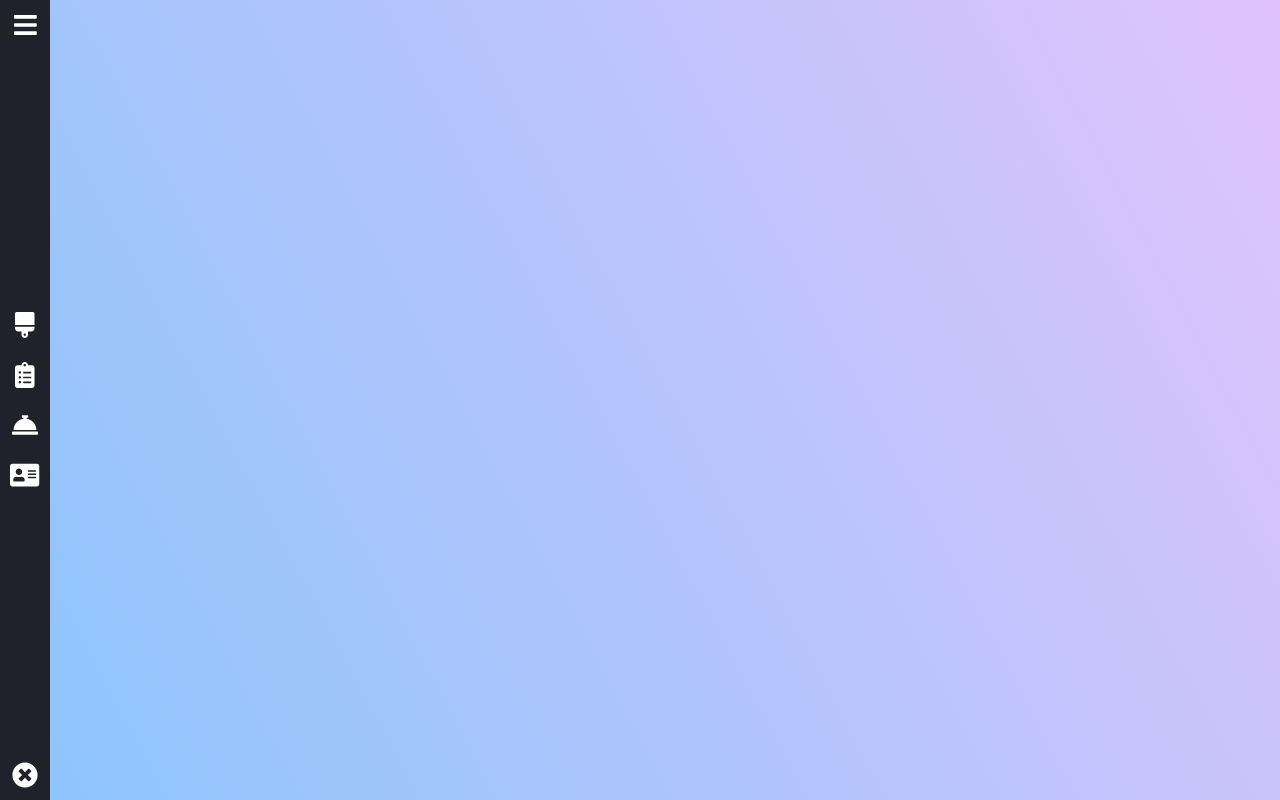
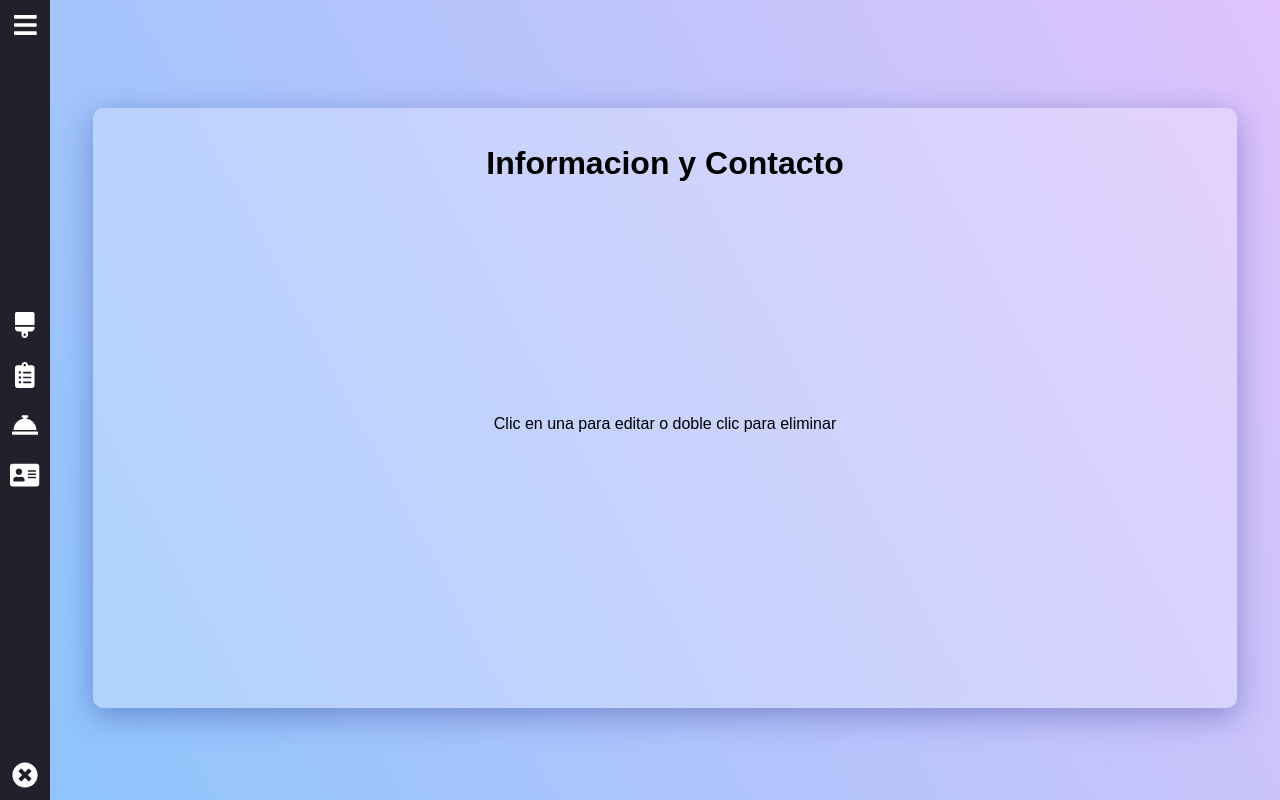
Before and after one commit to ElvisGmz/HomeSolutionsReactJS, a React (Create React App) app: page /admin/setabout in a window 1280 px wide. Built offline with nearby package versions, Linux system fonts and the light colour scheme.

Commit message:
Maquetando...

```diff
--- /dev/null
+++ b/src/Components/DashboardComponents/ComponentsContainer/SetAbout.jsx
@@ -0,0 +1,51 @@
+import React from "react";
+import styled from "styled-components";
+
+export default function SetAbout() {
+  return (
+    <CardContainer>
+      <h1>Informacion y Contacto</h1>
+      <p>Clic en una para editar o doble clic para eliminar</p>
+    </CardContainer>
+  );
+}
+
+const CardContainer = styled.div`
+  background: rgba(255, 255, 255, 0.25);
+  box-shadow: 0 8px 32px 0 rgba(31, 38, 135, 0.37);
+  backdrop-filter: blur(4px);
+  -webkit-backdrop-filter: blur(4px);
+  border-radius: 10px;
+  min-width: 280px;
+  width: 100%;
+  max-width: 1144px;
+  height: 100%;
+  max-height: 600px;
+  display: flex;
+  justify-content: center;
+  align-items: stretch;
+  flex-flow: row wrap;
+  box-sizing: border-box;
+  padding: 1rem;
+  overflow-y: scroll;
+  margin-top: 1rem;
+
+  & > h1 {
+    width: 100%;
+    text-align: center;
+    margin-bottom: 0;
+  }
+
+  & > p {
+    width: 100%;
+    text-align: center;
+    margin-top: 5px;
+    margin-bottom: 2rem;
+  }
+
+  @media only screen and (max-width: 1155px) {
+    height: auto;
+    max-height: 100%;
+    border-radius: 0px;
+  }
+`;
--- a/src/Components/DashboardComponents/ComponentsContainer/SetServices.jsx
+++ b/src/Components/DashboardComponents/ComponentsContainer/SetServices.jsx
@@ -56,6 +56,16 @@ export default function SetServices() {
       <CardContainer>
         <h1>Lista de Servicios</h1>
         <p>Clic en una para editar o doble clic para eliminar</p>
+        <Card>
+          <Icon src="https://res.cloudinary.com/superfolio/image/upload/v1608151891/homesol/roller-paint_idwmu5.svg" />
+          <h1>Titulo</h1>
+          <p>
+            Lorem ipsum dolor sit amet consectetur adipisicing elit. Perferendis
+            maiores non at nisi quasi. Ratione reprehenderit exercitationem
+            itaque amet possimus ut repellendus, eum facilis enim sequi,
+            veritatis sit totam at.
+          </p>
+        </Card>
         <Card>
           <Icon src="https://res.cloudinary.com/superfolio/image/upload/v1608151891/homesol/roller-paint_idwmu5.svg" />
           <h1>Titulo</h1>
--- a/src/Components/DashboardComponents/Container.jsx
+++ b/src/Components/DashboardComponents/Container.jsx
@@ -4,6 +4,7 @@ import { Route, Switch } from "react-router-dom";
 import SetViewHero from "./ComponentsContainer/SetViewHero";
 import ViewList from "./ComponentsContainer/ViewList";
 import SetServices from "./ComponentsContainer/SetServices";
+import SetAbout from "./ComponentsContainer/SetAbout";
 
 const Content = styled.div`
   background-color: #8ec5fc;
@@ -33,6 +34,7 @@ export default function Container() {
         <Route exact path="/admin" component={SetViewHero} />
         <Route exact path="/admin/list" component={ViewList} />
         <Route exact path="/admin/services" component={SetServices} />
+        <Route exact path="/admin/setabout" component={SetAbout} />
       </Switch>
     </Content>
   );
```
Also changed, not shown: 1 other file (tests, documents, lock files or other folders).
